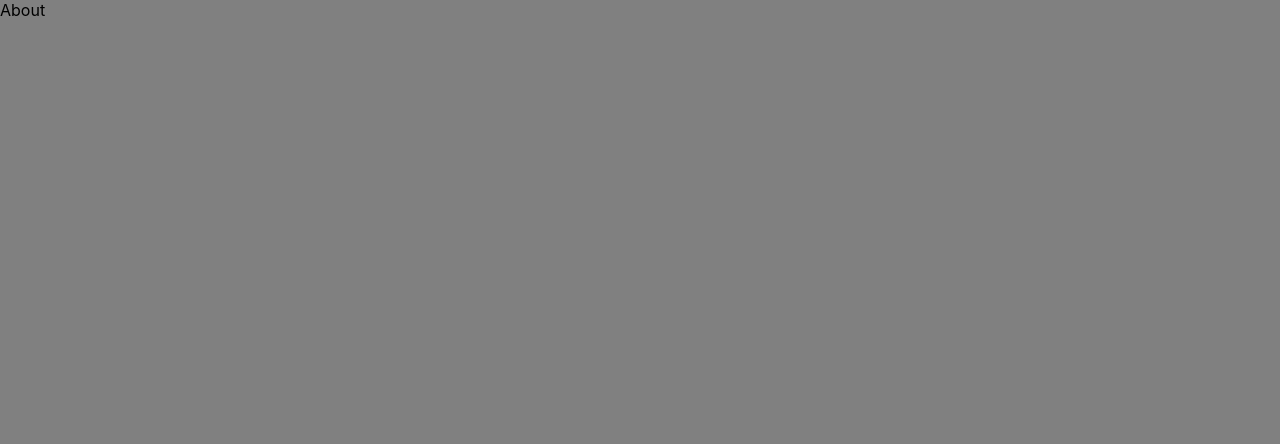
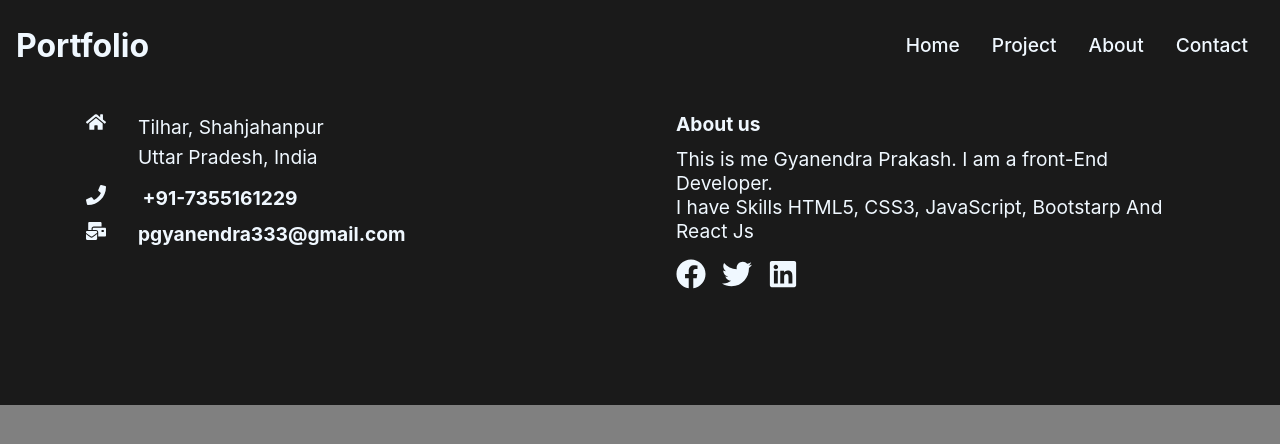
Before and after one commit to Gyanendra-333/my-portfolio, a React (Create React App) app: page /about in a window 1280 px wide. Shown: the top 444 px of the page. Built offline with nearby package versions, Linux system fonts and the light colour scheme.

Commit message:
Routing Navbar and Footer

```diff
--- a/src/routes/About.js
+++ b/src/routes/About.js
@@ -1,9 +1,14 @@
 import React from 'react'
+import Navbar from '../components/Navbar'
+import Footer from '../footer/Footer'
 
 function About() {
     return (
-        <div>About</div>
+        <div>
+            <Navbar />
+            <Footer />
+        </div>
     )
 }
 
-export default About
+export default About;
--- a/src/routes/Contact.js
+++ b/src/routes/Contact.js
@@ -1,8 +1,13 @@
 import React from 'react'
+import Navbar from '../components/Navbar'
+import Footer from '../footer/Footer'
 
 function Contact() {
     return (
-        <div>Contact</div>
+        <div>
+            <Navbar />
+            <Footer />
+        </div>
     )
 }
 
--- a/src/routes/Projects.js
+++ b/src/routes/Projects.js
@@ -1,9 +1,15 @@
-import React from 'react'
+import React from 'react';
+import Navbar from '../components/Navbar';
+import Footer from '../footer/Footer';
+
 
 function Projects() {
     return (
-        <div>Projects</div>
-    )
+        <div>
+            <Navbar />
+            <Footer />
+        </div>
+    );
 }
 
 export default Projects;
```
